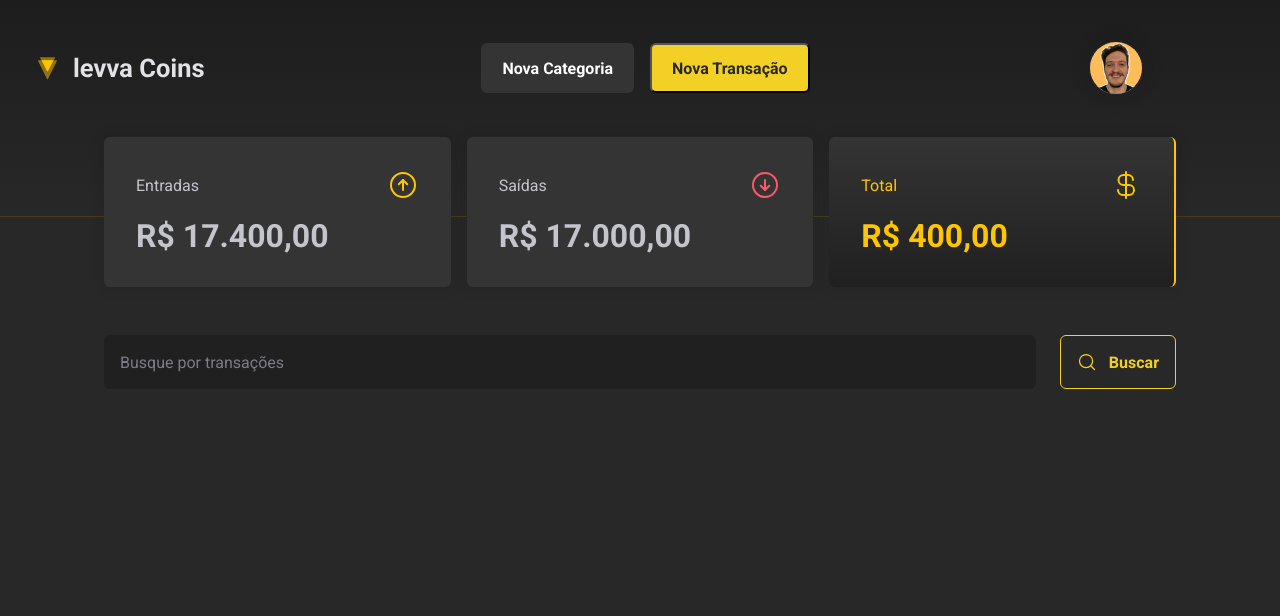
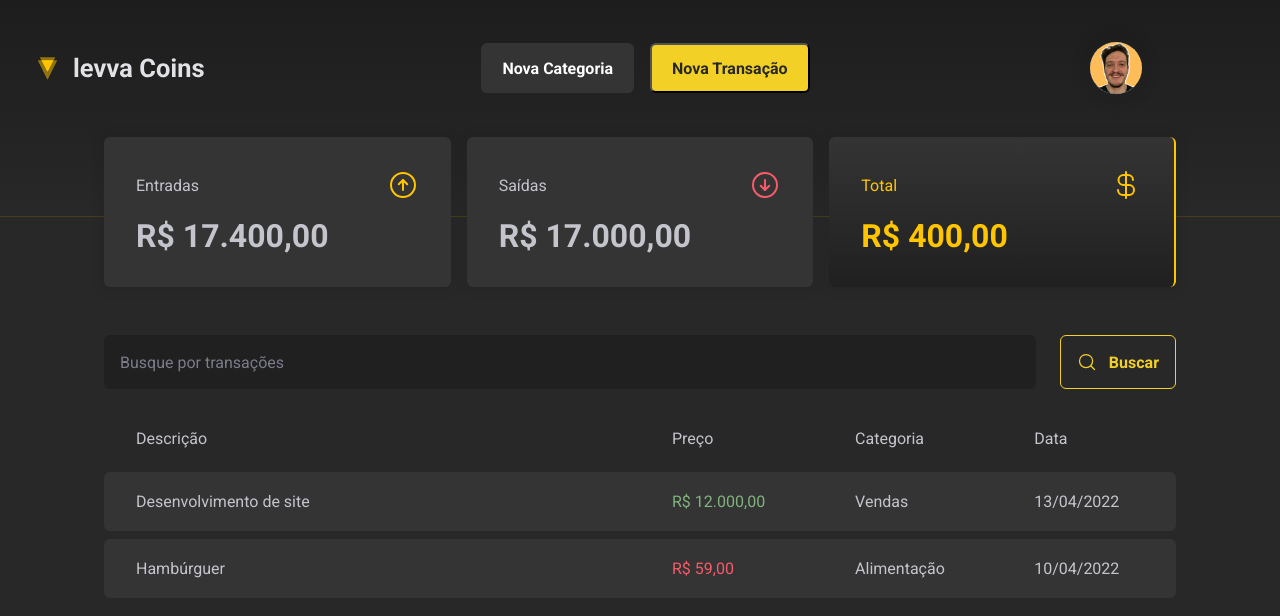
Before and after one commit to joaofelima96/levva-coins, a React (Vite) app: page /home in a window 1280 px wide. Shown: the top 616 px of the page. Built offline with nearby package versions, Linux system fonts and the light colour scheme.

Commit message:
Estilização - Tabela

```diff
--- a/src/pages/Home/index.tsx
+++ b/src/pages/Home/index.tsx
@@ -1,7 +1,7 @@
 import { Header } from "../../components/Header";
 import { SearchForm } from "../../components/SearchForm";
 import { Summary } from "../../components/Summary";
-import { HomeWrapper } from "./styles";
+import { HomeWrapper, PriceHighlight, TransactionsContainer, TransactionsTable } from "./styles";
 
 export function Home() {
     return (
@@ -9,6 +9,35 @@ export function Home() {
             <Header />
             <Summary />
             <SearchForm />
+            <TransactionsContainer>
+                <TransactionsTable>
+                    <thead>
+                        <td>Descrição</td>
+                        <td>Preço</td>
+                        <td>Categoria</td>
+                        <td>Data</td>
+                    </thead>
+                    <tbody>
+                        <tr>
+                            <td width="50%">Desenvolvimento de site</td>
+                            <td>
+                                <PriceHighlight variant="income">R$ 12.000,00</PriceHighlight>
+                            </td>
+                            <td>Vendas</td>
+                            <td>13/04/2022</td>
+                        </tr>
+
+                        <tr>
+                            <td width="50%">Hambúrguer</td>
+                            <td>
+                                <PriceHighlight variant="outcome">R$ 59,00</PriceHighlight>
+                            </td>
+                            <td>Alimentação</td>
+                            <td>10/04/2022</td>
+                        </tr>
+                    </tbody>
+                </TransactionsTable>
+            </TransactionsContainer>
         </HomeWrapper>
     )
 }
--- a/src/pages/Home/styles.ts
+++ b/src/pages/Home/styles.ts
@@ -3,4 +3,54 @@ import styled from "styled-components";
 export const HomeWrapper = styled.div`
     display: grid;
     grid-template-columns: 1fr 77em 1fr;
-`
+`;
+
+export const TransactionsContainer = styled.main`
+    grid-column: 2 / 3;
+
+    width: 100%;
+    max-width: 1120px;
+    margin-top: 1rem;
+    margin: 1rem auto 0;
+    padding: 0 1.5rem;
+`;
+
+export const TransactionsTable = styled.table`
+    width: 100%;
+    border-collapse: separate;
+    border-spacing: 0 0.5rem;
+
+    td {
+        &:first-child {
+            border-top-left-radius: 6px;
+            border-bottom-left-radius: 6px;
+        }
+
+        &:last-child {
+            border-top-right-radius: 6px;
+            border-bottom-right-radius: 6px;
+        }
+    }
+
+    thead {
+        td {
+            padding: 1rem 2rem;
+
+        }
+    }
+
+    tbody {
+        td {
+            padding: 1.25rem 2rem;
+            background: ${props => props.theme["gray-500"]};
+        }
+    }
+`;
+
+interface PriceHighlightProps {
+    variant: "income" | "outcome"
+}
+
+export const PriceHighlight = styled.span<PriceHighlightProps>`
+    color: ${props => props.variant === "income" ? props.theme["green-500"] : props.theme["red-500"]};
+`;
```
